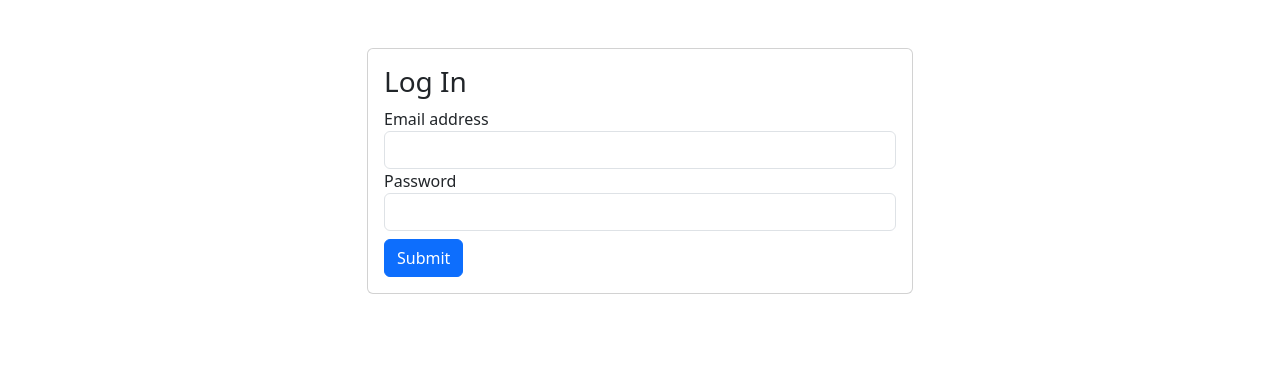
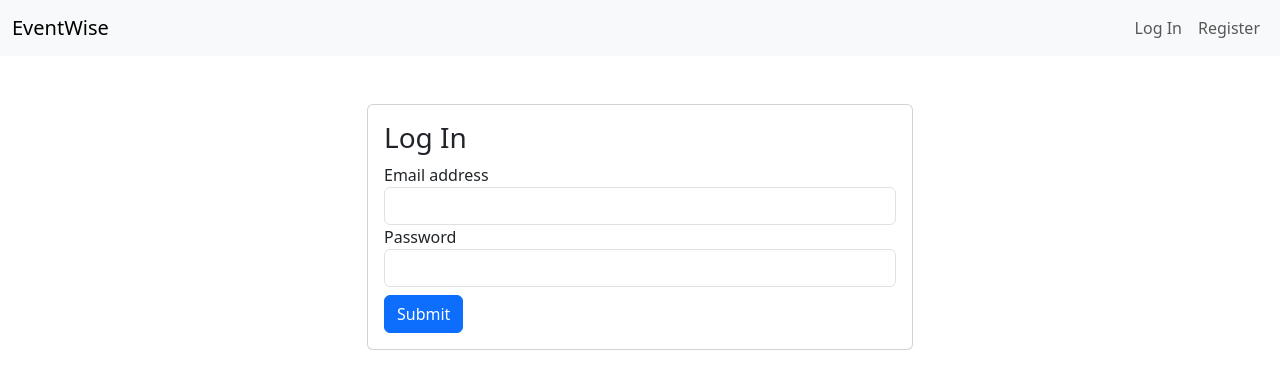
Before and after one commit to margaiwangara/eventwise, a Next.js app in the folder client/: page /auth/login in a window 1280 px wide. Shown: the top 388 px of the page. Built offline with nearby package versions, Linux system fonts and the light colour scheme; no server answers.

Commit message:
feat: header

```diff
--- /dev/null
+++ b/client/src/app-types/user.ts
@@ -0,0 +1,7 @@
+export interface UserProps {
+  name: string;
+  surname: string;
+  email: string;
+  is_confirmed: boolean;
+  created_at: string;
+}
--- a/client/src/components/CustomAlert/index.ts
+++ /dev/null
@@ -1 +0,0 @@
-export { default } from './Alert';
--- /dev/null
+++ b/client/src/components/custom-alert/index.ts
@@ -0,0 +1 @@
+export { default } from './alert';
--- /dev/null
+++ b/client/src/components/header/header.tsx
@@ -0,0 +1,37 @@
+import Link from 'next/link';
+
+import { navLinks } from './nav-links';
+import { UserProps } from '@/app-types/user';
+
+type HeaderProps = {
+  currentUser: UserProps;
+};
+
+export default function Header({ currentUser }: HeaderProps) {
+  return (
+    <header>
+      <nav className="navbar sticky-top navbar-expand-lg bg-body-tertiary">
+        <div className="container-fluid">
+          <Link href="/">
+            <a className="navbar-brand">EventWise</a>
+          </Link>
+          <ul className="navbar-nav">
+            {currentUser ? (
+              <Link href="/auth/logout">
+                <a className="nav-link">Log Out</a>
+              </Link>
+            ) : (
+              navLinks.map((nv) => (
+                <li className="nav-item" key={nv.name}>
+                  <Link href={nv.href}>
+                    <a className="nav-link">{nv.name}</a>
+                  </Link>
+                </li>
+              ))
+            )}
+          </ul>
+        </div>
+      </nav>
+    </header>
+  );
+}
--- /dev/null
+++ b/client/src/components/header/index.ts
@@ -0,0 +1 @@
+export { default } from './header';
--- /dev/null
+++ b/client/src/components/header/nav-links.ts
@@ -0,0 +1,10 @@
+export const navLinks = [
+  {
+    name: 'Log In',
+    href: '/auth/login',
+  },
+  {
+    name: 'Register',
+    href: '/auth/register',
+  },
+];
--- a/client/src/pages/_app.tsx
+++ b/client/src/pages/_app.tsx
@@ -1,11 +1,20 @@
 import 'bootstrap/dist/css/bootstrap.css';
 
 import { buildClient } from '@lib/request';
+import Header from '@components/header';
 
 import { AppProps, AppContext } from 'next/app';
+import { UserProps } from '@/app-types/user';
 
 export default function MyApp({ Component, pageProps }: AppProps) {
-  return <Component {...pageProps} />;
+  const { currentUser } = pageProps as { currentUser: UserProps };
+
+  return (
+    <main>
+      <Header currentUser={currentUser} />
+      <Component {...pageProps} />
+    </main>
+  );
 }
 
 MyApp.getInitialProps = async ({ ctx, Component }: AppContext) => {
--- a/client/src/pages/auth/login.tsx
+++ b/client/src/pages/auth/login.tsx
@@ -1,6 +1,6 @@
 import { useState } from 'react';
 import { apiRequest } from '@lib/request';
-import CustomAlert from '@components/CustomAlert';
+import CustomAlert from '@/components/custom-alert';
 import { useRouter } from 'next/router';
 
 export default function Login() {
--- a/client/src/pages/auth/register.tsx
+++ b/client/src/pages/auth/register.tsx
@@ -1,6 +1,6 @@
 import { useState } from 'react';
 import { apiRequest } from '@lib/request';
-import CustomAlert from '@components/CustomAlert';
+import CustomAlert from '@/components/custom-alert';
 import { useRouter } from 'next/router';
 
 export default function Register() {
--- a/client/tsconfig.json
+++ b/client/tsconfig.json
@@ -19,7 +19,8 @@
       "@components/*": ["./src/components/*"],
       "@pages/*": ["./src/pages/*"],
       "@lib/*": ["./src/lib/*"],
-      "@utils/*": ["./src/utils/*"]
+      "@utils/*": ["./src/utils/*"],
+      "@app-types/*": ["./src/app-types/*"]
     }
   },
   "include": ["next-env.d.ts", "**/*.ts", "**/*.tsx"],
```
Also changed, not shown: client/src/components/custom-alert/alert.tsx (renamed from client/src/components/CustomAlert/Alert.tsx).
